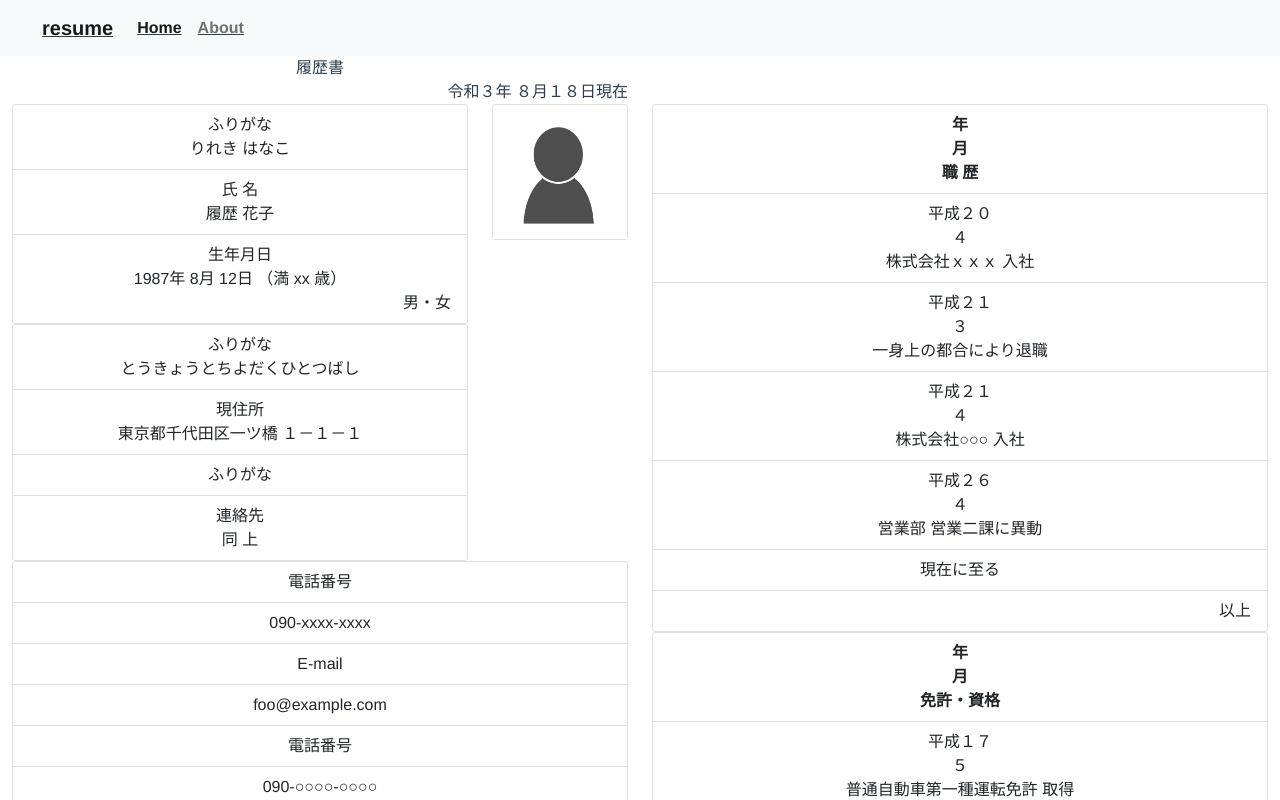
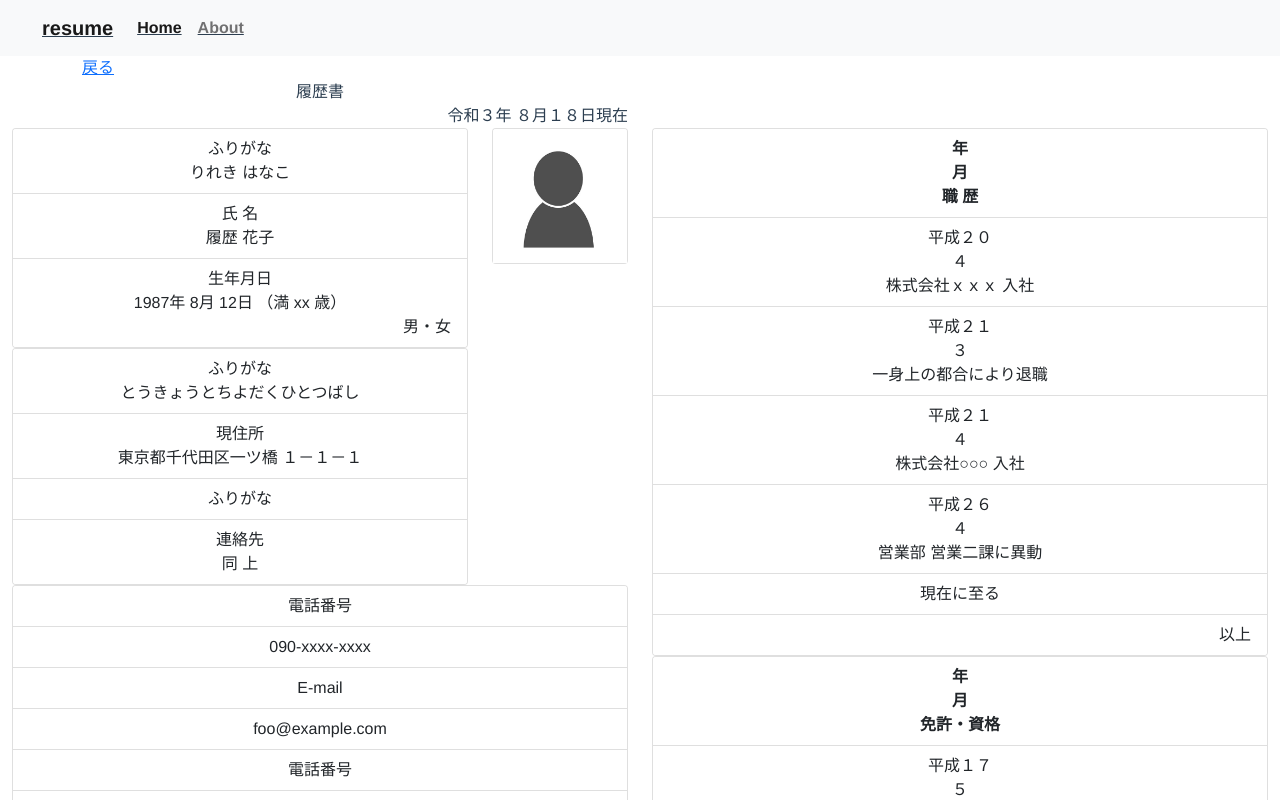
Before and after one commit to 0gravity000/resume-vue, a Vue app: page /sample in a window 1280 px wide. Shown: the top 800 px of the page. Built offline with nearby package versions, Linux system fonts and the light colour scheme.

Commit message:
RegisterViewのemail欄をplaceholderに修正

```diff
--- a/src/components/SampleResume.vue
+++ b/src/components/SampleResume.vue
@@ -1,4 +1,16 @@
 <template>
+<div class="container">
+    <div class="row">
+        <div class="col">
+            <div class="column is-6 goto-top">
+              <a href="" @click="goToTop">戻る</a>
+            </div>
+        </div>  <!-- col -->
+        <div class="col">
+            <div class="column is-6"></div>
+        </div>  <!-- col -->
+    </div>  <!-- row -->
+</div>
 <div class="container-fluid">
     <div class="row">
         <div class="col">
@@ -320,3 +332,23 @@
     </div>
 
 </template>
+
+<script>
+
+export default {
+  methods: {
+    goToTop() {
+        this.$router.push('/')
+    }
+  }
+}
+
+</script>
+
+<!-- Add "scoped" attribute to limit CSS to this component only -->
+<style scoped>
+.goto-top {
+  text-align: start;
+}
+
+</style>
--- a/src/views/RegisterView.vue
+++ b/src/views/RegisterView.vue
@@ -8,7 +8,7 @@
         <div  class="row">
           <div class="col-12 mb-3">
             <label class="form-label">メールアドレス</label>
-            <input id="ｰinput-email1" v-model="email" class="form-control" type="email">
+            <input id="ｰinput-email1" v-model="email" class="form-control" type="email" placeholder="your@example.com">
           </div>
           <div class="col-12 mb-3">
             <label class="form-label">パスワード</label>
@@ -27,11 +27,10 @@ const axios = require('axios').default
 
 export default {
   name: 'RegisterView',
-  inject: ['theBaseURL'],
   data () {
     return {
-      email: "test@example.com",
-      password: "4444",
+      email: "",
+      password: "",
       accountList: [],
     }
   },
```
